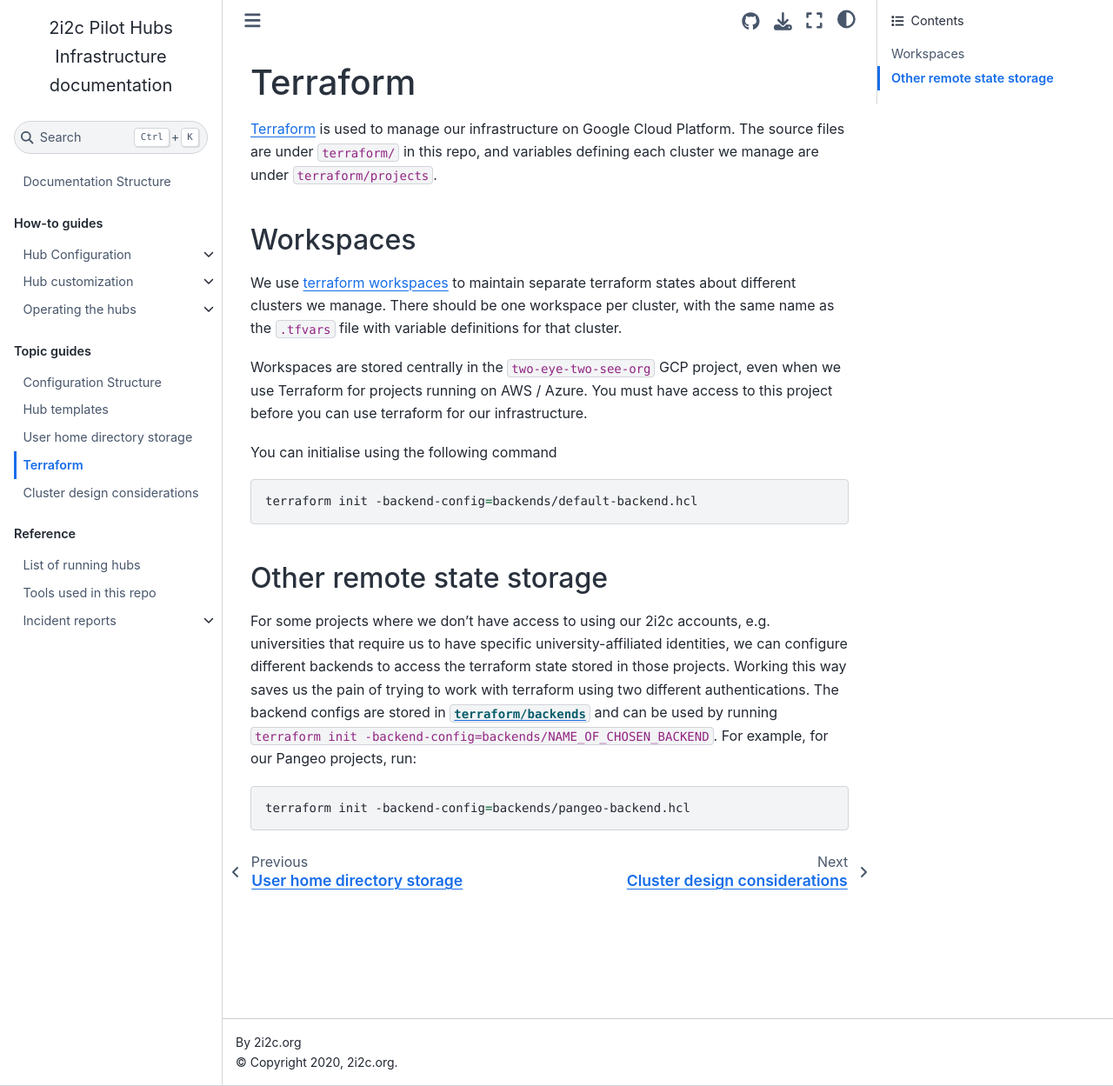
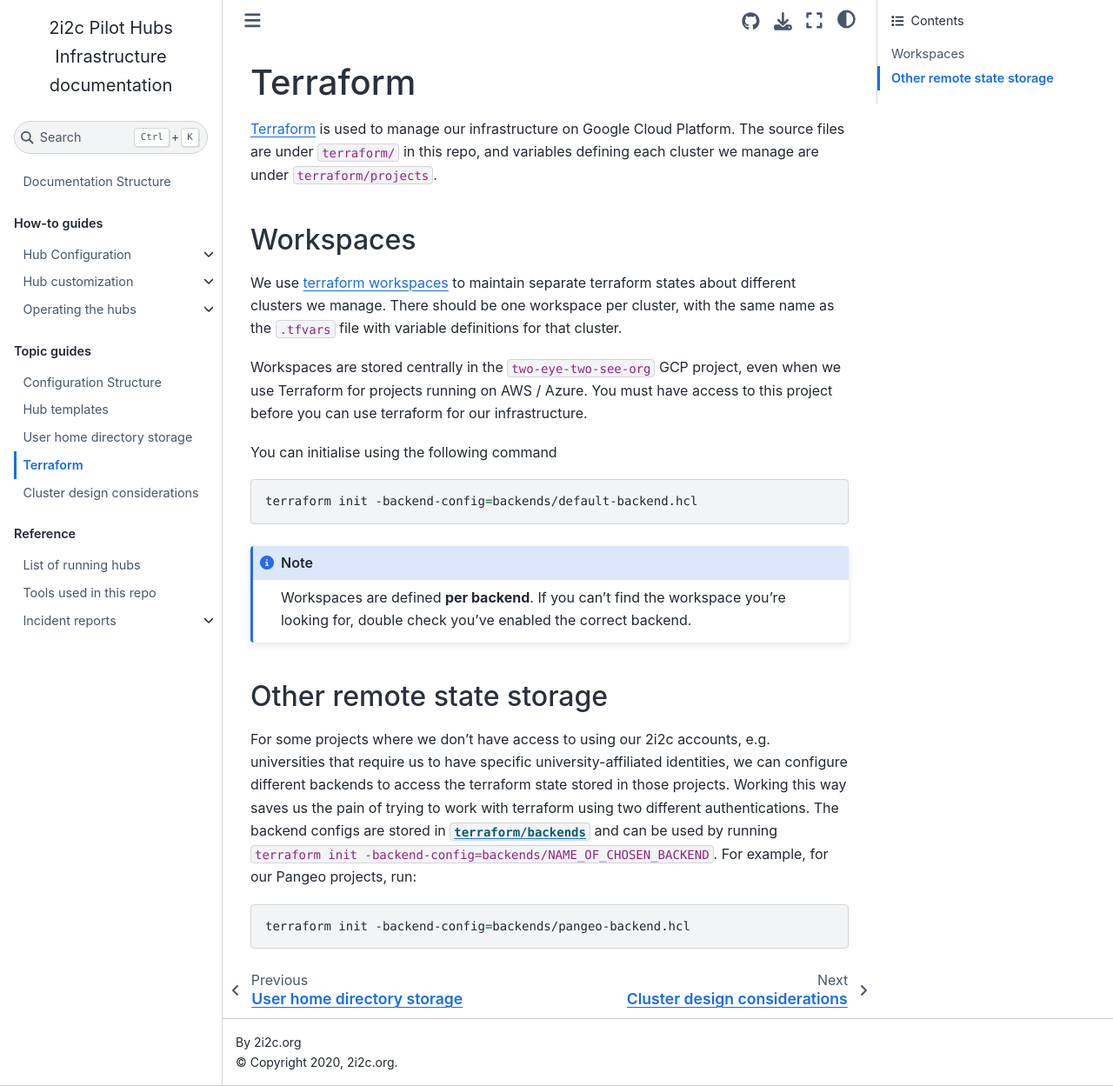
Before and after one commit to 2i2c-org/infrastructure, a Sphinx documentation site: the page built from docs/topic/terraform.md, in a window 1280 px wide and 1249 px high. Shown: the whole window at 87% size. Built offline with Sphinx 7.4.7 and the Sphinx Book theme 1.1.4, drawn with Linux system fonts in a browser that asks for light colours; pages that are not in the unit, such as notebooks, are missing from menus; the version number could not be read and is left out.

Commit message:
Add note(s) that workspaces are defined per backend.

````diff
--- a/docs/topic/terraform.md
+++ b/docs/topic/terraform.md
@@ -21,6 +21,11 @@
 terraform init -backend-config=backends/default-backend.hcl
 ```
 
+```{note}
+Workspaces are defined **per backend**.
+If you can't find the workspace you're looking for, double check you've enabled the correct backend.
+```
+
 ## Other remote state storage
 
 For some projects where we don't have access to using our 2i2c accounts, e.g. universities that require us to have specific university-affiliated identities, we can configure different backends to access the terraform state stored in those projects.
````
Also changed, not shown: docs/howto/operate/new-tf-cluster.md (+5 -0 lines).
